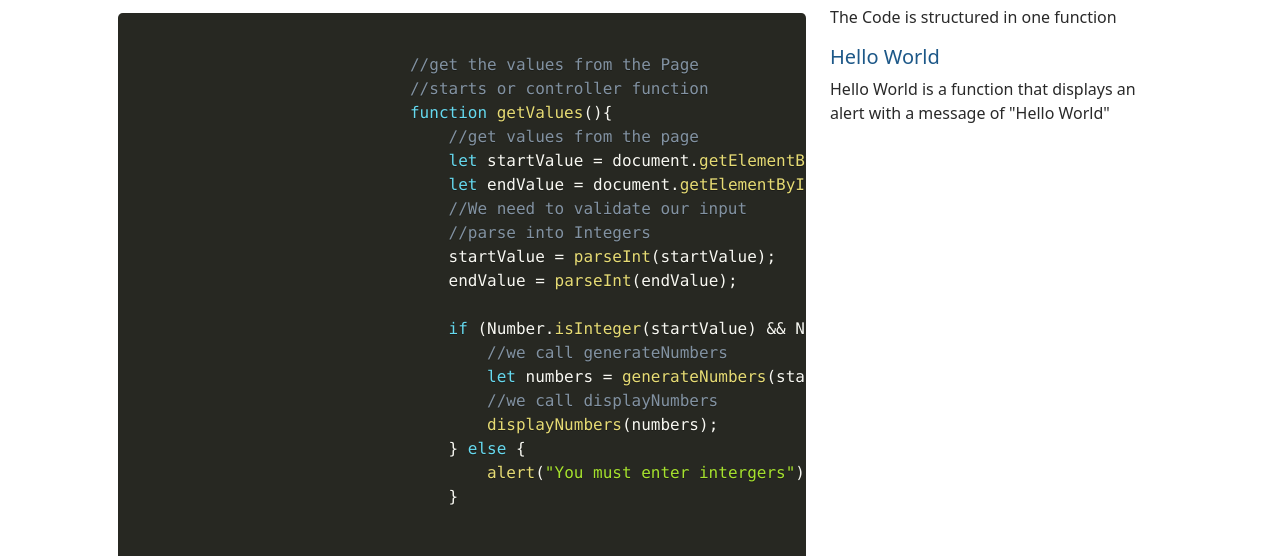
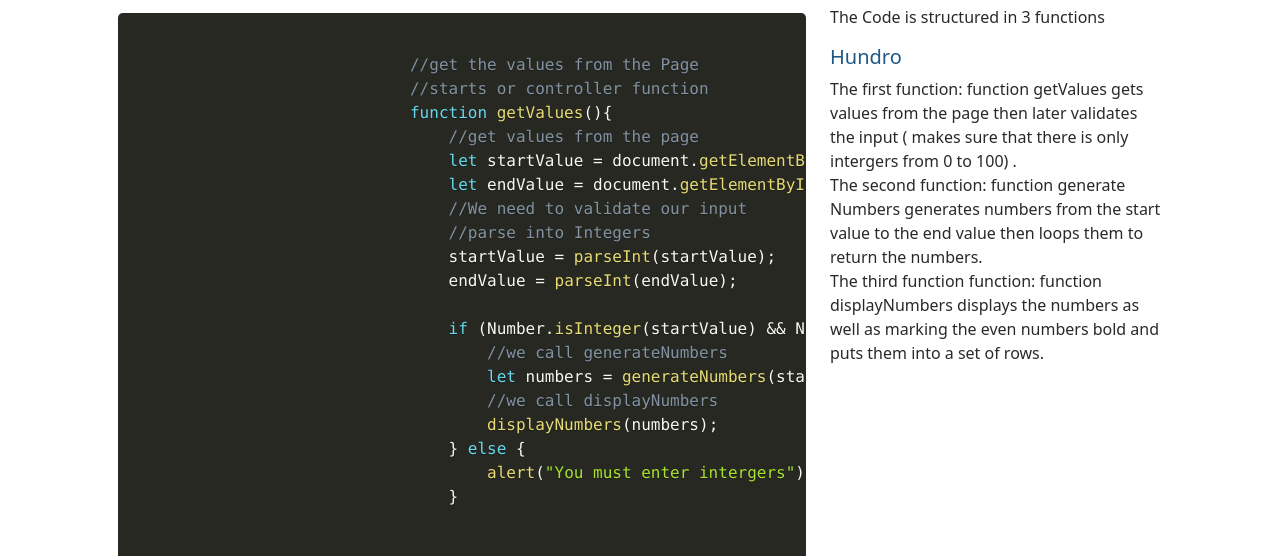
Before and after one commit to chrissywow/Hundro, a plain HTML site: page code.html in a window 1280 px wide. Shown: the part 138-694 px from the top of the page. Drawn offline with nearby package versions, Linux system fonts and the light colour scheme.

Commit message:
initial commit

```diff
--- a/code.html
+++ b/code.html
@@ -124,9 +124,12 @@
                 </pre>
                 </div>
                 <div class="col-lg-4">
-                    <p>The Code is structured in one function</p>
-                    <h5>Hello World</h5>
-                    <p>Hello World is a function that displays an alert with a message of "Hello World"</p>
+                    <p>The Code is structured in 3 functions</p>
+                    <h5>Hundro</h5>
+                    <p>The first function: function getValues gets values from the page then later validates the input ( makes sure that there is only intergers from 0 to 100)
+                    .<br> The second function: function generate Numbers generates numbers from the start value to the end value then loops them to return the numbers.<br>
+                    The third function function: function displayNumbers displays the numbers as well as marking the even numbers bold and puts them into a set of rows.
+                    </p>
 
                 </div>
             </div>
```
